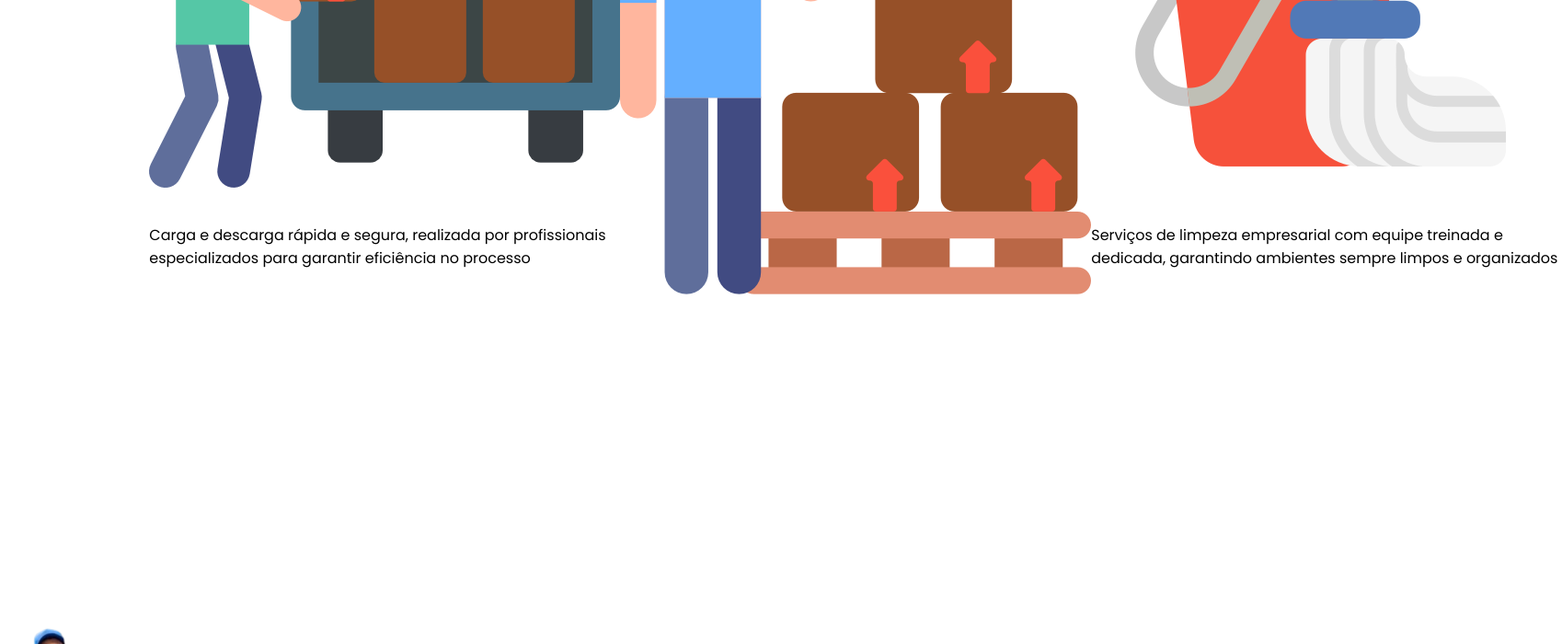
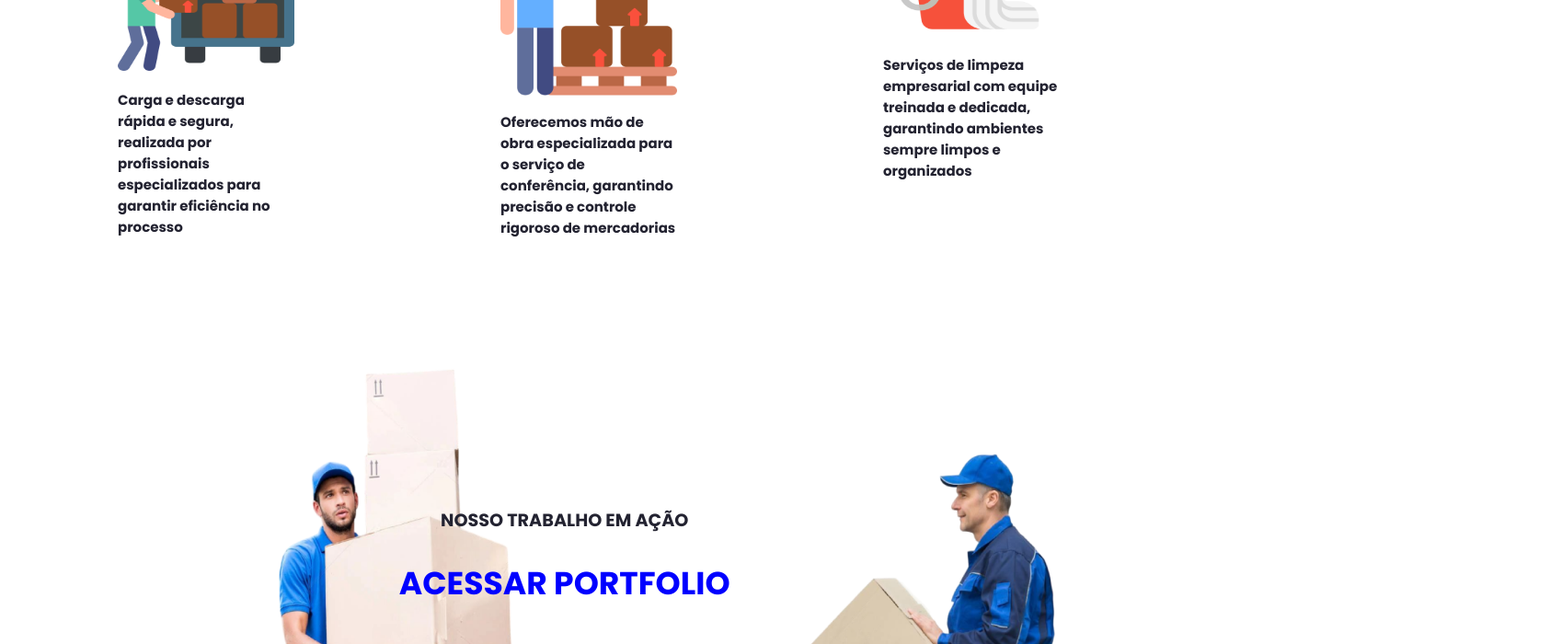
Before and after one commit to JefRoddl/JVM, a React (Vite) app in the folder react/: page / in a window 1280 px wide. Shown: the part 820-1520 px from the top of the page at 92% size, 1698 px wide, since content can reach past the window. Built offline with nearby package versions, Linux system fonts and the light colour scheme; a web font is replaced by a local one.

Commit message:
ajustando ourServices e portfolio para desktop

```diff
--- a/react/src/components/Portfolio.jsx
+++ b/react/src/components/Portfolio.jsx
@@ -1,10 +1,12 @@
 import React from 'react'
 import imgPortfolio1 from "/src/assets/images/imgPortfolio1.png";
+import imgPortfolio2 from "/src/assets/images/imgPortfolio2.png";
 
 const Portfolio = () => {
   return (
     <div id='portfolio' className='containerPortfolio'>
       <img src={imgPortfolio1} alt="" className='imgPortfolio'/>
+      <img src={imgPortfolio2} alt="" className='imgPortfolio2'/>
         <div className='acessPortfolio'>
           <h2>NOSSO TRABALHO  EM AÇÃO</h2>
           <a href="" className='acessPortfolioh2'><h2>ACESSAR PORTFOLIO</h2></a>
--- a/react/src/index.css
+++ b/react/src/index.css
@@ -46,6 +46,7 @@
   }
 }
 
+@media (min-width: 1200px) {
 
 body {
   font-family: "Poppins", sans-serif;
@@ -176,16 +177,115 @@ body {
 
 .h1Services {
   color: rgb(35, 35, 49);
-  width: 100%;
-  margin-top: 8vh;
-  margin-left: auto;
-  margin-right: auto;
-  margin-bottom: 5vh;
+  margin-top: 10vh;
+  margin-bottom: 10vh;
+  font-size: 25px;
+  text-align: center;     /* Centraliza o texto horizontalmente */
 }
 
 .containerServices {
   display: flex;
-  height: 90vh;
+  flex-direction: column; /* Organiza os elementos em coluna */    /* Centraliza o conteúdo horizontalmente */
+  height: 70vh;
+  padding-top: 2vh;       /* Espaço no topo */
+}
+
+.cargaDescarga {
+  height: 22vh;
+  display: flex;
+  flex-direction: column;
+  margin-left: 10vw;
+}
+
+.iconeDescarga {
+  height: 20vh;
+  width: 15vw;
+}
+
+.textServiceDescarga {
+  color: rgb(35, 35, 49);
+  font-weight: bold;
+  display: flex;
+  font-size: 15px;
+  width: 15vw;
+}
+
+.iconeConferente {
+  height: 22vh;
+  width: 15vw;
+}
+
+.textServiceConferente {
+  color: rgb(35, 35, 49);
+  font-weight: bold;
+  display: flex;
+  font-size: 15px;
+  width: 15vw;
+}
+
+.conferente {
+  height: 22vh;
+  display: flex;
+  flex-direction: column-reverse;
+  margin-left: auto;
+  margin-right: auto;
+}
+
+.limpeza {
+  height: 22vh;
+  align-items: center;
+  display: flex;
+  margin-top: 20vh;
+  flex-direction: column;
+  position: absolute;
+  margin-left: 75%;
+}
+
+.containerPortfolio {
+  width: 100%;
+  height: 100vh;
+  display: flex;
+  align-items: center;
+  color: rgb(35, 35, 49);
+  justify-content: end;
+  position: relative;
+  overflow: hidden;
+  min-height: 450px;
+}
+
+.imgPortfolio {
+  display: none;
+}
+
+.imgPortfolio2 {
+  position: absolute;
+  z-index: 0;
+  width: 100vw;
+  height: 100%;
+}
+
+.acessPortfolio {
+  font-size: 80%;
+  text-decoration: none;
+  z-index: 1;
+  margin-bottom: 18vh;
+  margin-right: 38%;
+  position: absolute;
+  text-align: center;
+
+}
+
+.acessPortfolioh2 h2{
+  margin-left: 0;
+  font-size: 270%;
+}
+
+.acessPortfolioh2 {
+  text-decoration: none;
+  color: blue;
+
+}
+
 }
 
 
@@ -598,6 +698,17 @@ body {
     min-height: 350px;
   }
 
+  .imgPortfolio2 {
+    margin-top: 3vh;
+    position: absolute;
+    z-index: 0;
+    width: 100%;
+    height: 100%;
+    object-fit: cover;
+    min-height: 350px;
+    display: none;
+  }
+
   .acessPortfolio {
     font-size: 55%;
     text-decoration: none;
```
Also changed, not shown: react/src/assets/images/imgPortfolio2.png (added).
